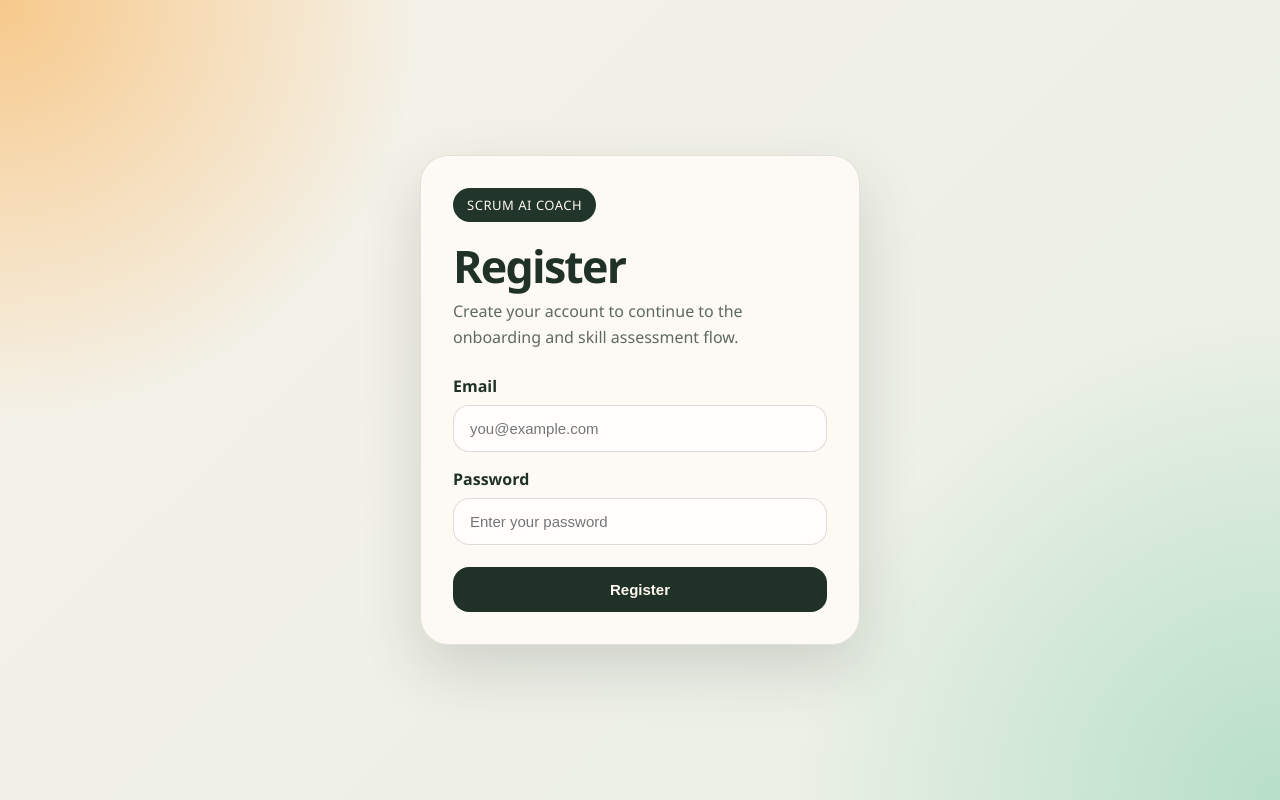
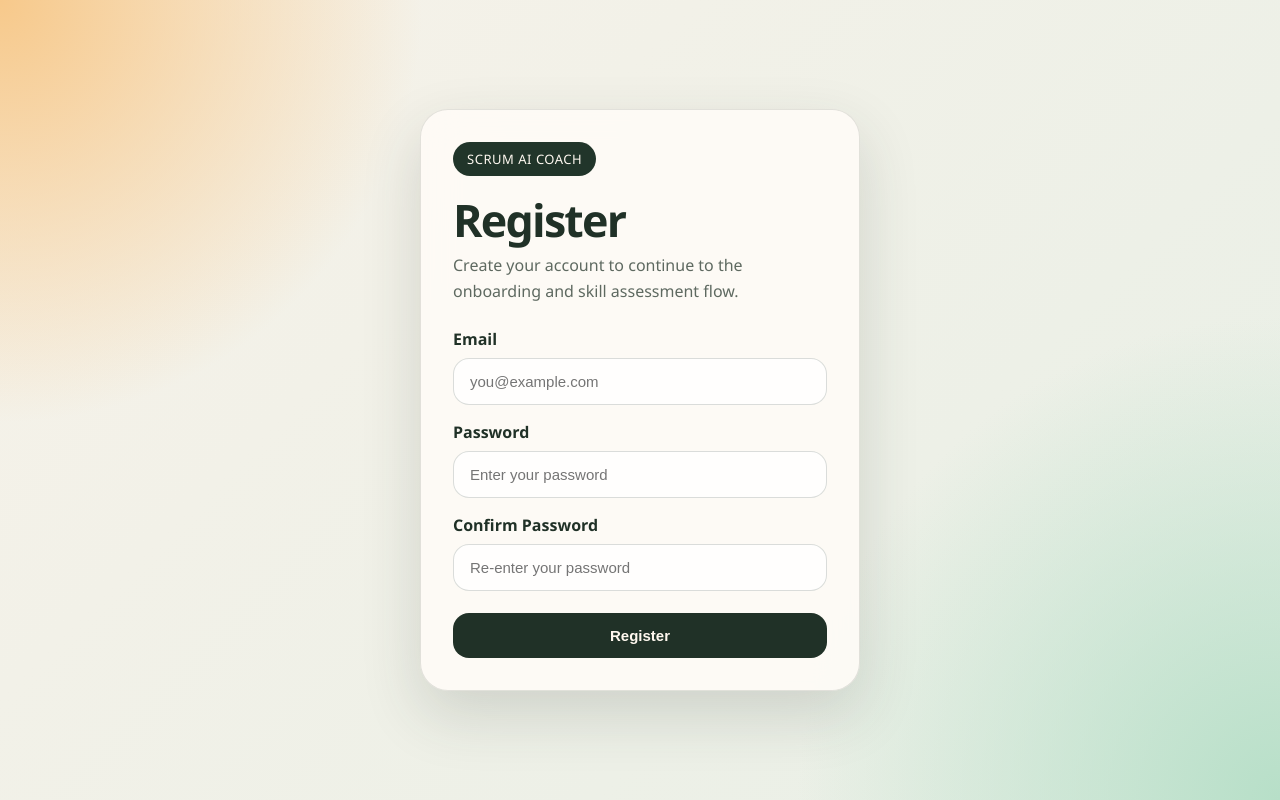
Before and after one commit to lhtruc/scrum-ai-coach-home, a React (Vite) app in the folder frontend/: page /register in a window 1280 px wide. Built offline with nearby package versions, Linux system fonts and the light colour scheme; no server answers.

Commit message:
feat: add confirm password

```diff
--- a/frontend/src/pages/RegisterPage.jsx
+++ b/frontend/src/pages/RegisterPage.jsx
@@ -5,7 +5,8 @@ import "./RegisterPage.css";
 
 const initialForm = {
   email: "",
-  password: ""
+  password: "",
+  confirmPassword: ""
 };
 
 export default function RegisterPage({ onSuccess }) {
@@ -33,6 +34,12 @@ export default function RegisterPage({ onSuccess }) {
 
     if (!form.password) {
       nextErrors.password = "Please enter your password.";
+    }
+
+    if (!form.confirmPassword) {
+      nextErrors.confirmPassword = "Please confirm your password.";
+    } else if (form.password !== form.confirmPassword) {
+      nextErrors.confirmPassword = "Passwords do not match.";
     }
 
     return nextErrors;
@@ -136,6 +143,20 @@ export default function RegisterPage({ onSuccess }) {
                 <span className="register-feedback error">{errors.password}</span>
               )}
             </label>
+
+            <label className="register-field-group">
+              <span className="register-label">Confirm Password</span>
+              <input
+                className="register-input"
+                type="password"
+                value={form.confirmPassword}
+                onChange={(event) => updateField("confirmPassword", event.target.value)}
+                placeholder="Re-enter your password"
+              />
+              {errors.confirmPassword && (
+                <span className="register-feedback error">{errors.confirmPassword}</span>
+              )}
+            </label>
           </div>
 
           {serverError && <div className="register-alert error">{serverError}</div>}
```
